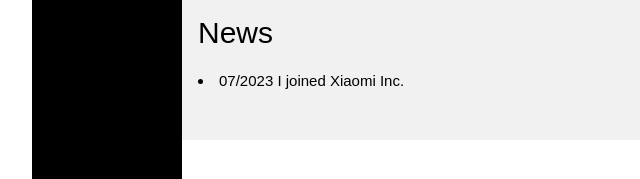
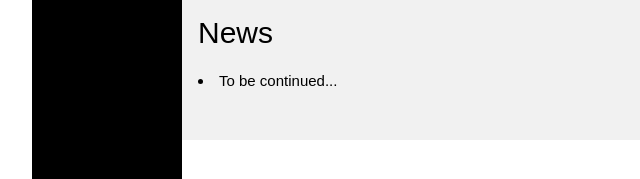
Before and after one commit to eecs-yuqing/eecs-yuqing.github.io, a plain HTML site: page index.html in a window 1280 px wide. Shown: the part 580-759 px from the top of the page, 108-748 px from the left. Drawn offline with Linux system fonts and the light colour scheme.

Commit message:
Update index.html

```diff
--- a/index.html
+++ b/index.html
@@ -91,7 +91,7 @@
     <div class="w3-container w3-light-grey w3-padding-32" id="news">
       <h2>News</h2>
       <p>
-        <li> 07/2023 I joined Xiaomi Inc.</li>
+        <li> To be continued...</li>
       </p>
     </div>
 
```
